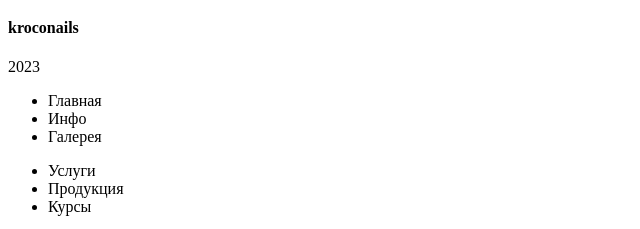
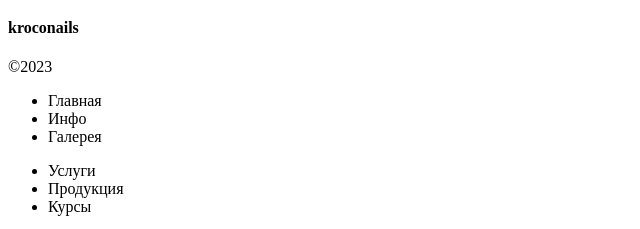
Before and after one commit to Tatikhmel/Front, a website: page index.html in a window 1280 px wide. Shown: the part 2069-2298 px from the top of the page, 0-640 px from the left. Drawn offline with Linux system fonts and the light colour scheme.

Commit message:
feat: add copyright

```diff
--- a/index.html
+++ b/index.html
@@ -240,7 +240,7 @@
         <div class="footer__column-left">
           <div class="column-left__info">
             <h4>kroconails</h4>
-            <p>2023</p>
+            <p>&#169;2023</p>
           </div>
         </div>
         <div class="footer__column-center">
```
